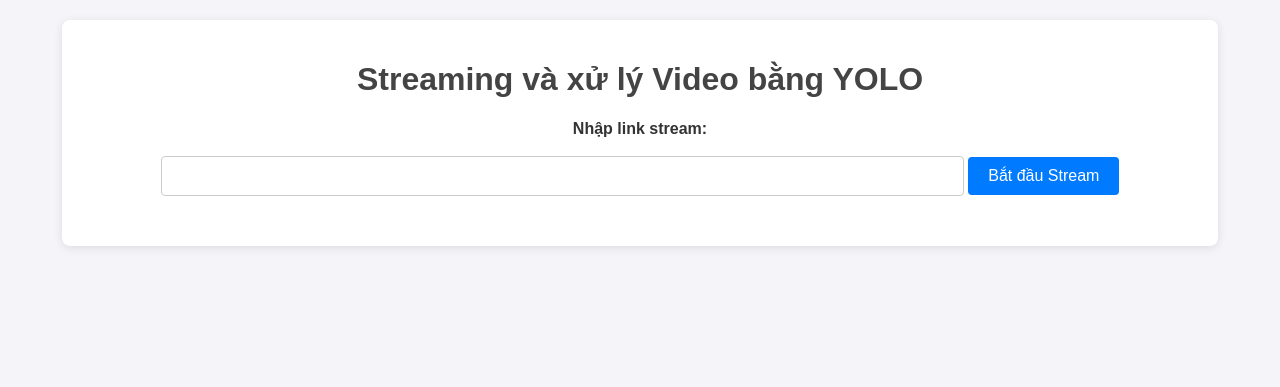
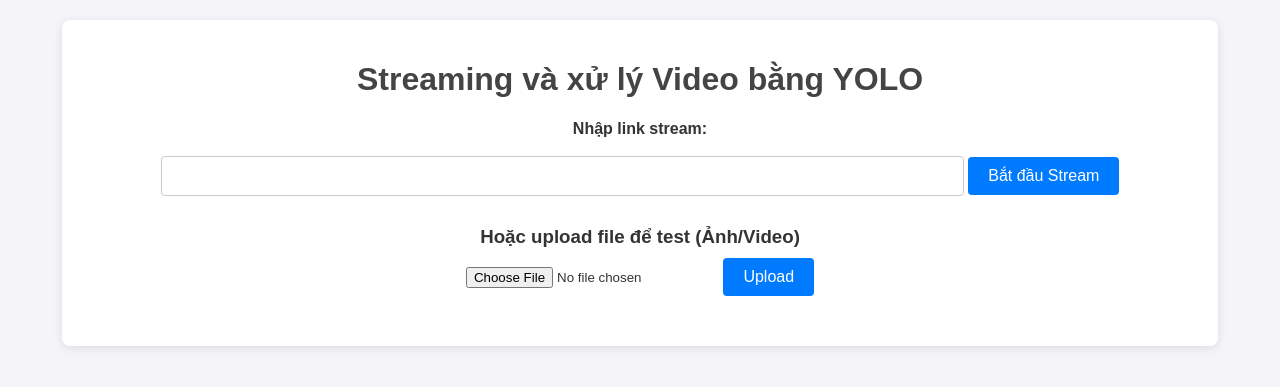
Before and after one commit to IAmTester35/Yolo_Testing, a Flask app: page / in a window 1280 px wide. Shown: the top 387 px of the page. Run offline with Flask 3, Linux system fonts and the light colour scheme.

Commit message:
feat: Implement file upload functionality for local image and video YOLO processing.

```diff
--- a/app.py
+++ b/app.py
@@ -5,8 +5,14 @@ from flask import Flask, render_template, request, Response
 from ultralytics import YOLO
 import yt_dlp
 from collections import defaultdict
+import os
+from werkzeug.utils import secure_filename
 
 app = Flask(__name__)
+app.config['UPLOAD_FOLDER'] = 'static/uploads'
+app.config['RESULT_FOLDER'] = 'static/results'
+os.makedirs(app.config['UPLOAD_FOLDER'], exist_ok=True)
+os.makedirs(app.config['RESULT_FOLDER'], exist_ok=True)
 
 try:
     model = YOLO('yolov8n.pt')
@@ -43,7 +49,12 @@ def video_processing_thread(youtube_url):
             return
 
         frame_cache[youtube_url]['processing'] = True
-        stream_url = get_youtube_stream_url(youtube_url)
+
+        if os.path.exists(youtube_url):
+             stream_url = youtube_url
+        else:
+             stream_url = get_youtube_stream_url(youtube_url)
+
         if not stream_url:
             frame_cache[youtube_url]['processing'] = False
             return
@@ -112,7 +123,38 @@ def generate_frames(youtube_url):
         client_counts[youtube_url] -= 1
         print(f"Client đã ngắt kết nối khỏi {youtube_url}. Số client còn lại: {client_counts[youtube_url]}")
 
+@app.route('/upload', methods=['POST'])
+def upload_file():
+    if 'file' not in request.files:
+        return "No file part", 400
+    file = request.files['file']
+    if file.filename == '':
+        return "No selected file", 400
 
+    filename = secure_filename(file.filename)
+    filepath = os.path.join(app.config['UPLOAD_FOLDER'], filename)
+    file.save(filepath)
+
+    # Check extension
+    ext = filename.rsplit('.', 1)[1].lower()
+
+    if ext in ['jpg', 'jpeg', 'png', 'bmp', 'webp']:
+        # Image processing
+        try:
+            results = model(filepath)
+            annotated_frame = results[0].plot()
+            result_filename = f"processed_{filename}"
+            result_path = os.path.join(app.config['RESULT_FOLDER'], result_filename)
+            cv2.imwrite(result_path, annotated_frame)
+            return render_template('index.html', image_result=result_path)
+        except Exception as e:
+            return f"Error processing image: {e}", 500
+
+    elif ext in ['mp4', 'avi', 'mov', 'mkv']:
+        # Video processing (stream)
+        return render_template('index.html', video_url=filepath)
+
+    return "Unsupported file type", 400
 @app.route('/')
 def index():
     video_url = request.args.get('video_url')
--- a/templates/index.html
+++ b/templates/index.html
@@ -30,6 +30,14 @@
             </form>
         </div>
 
+        <div class="form-container">
+            <h3>Hoặc upload file để test (Ảnh/Video)</h3>
+            <form action="{{ url_for('upload_file') }}" method="post" enctype="multipart/form-data">
+                <input type="file" name="file" accept="image/*,video/*" required>
+                <button type="submit">Upload</button>
+            </form>
+        </div>
+
         {% if video_url %}
         <div class="video-container">
             <div class="video-wrapper">
@@ -38,6 +46,15 @@
             </div>
         </div>
         {% endif %}
+
+        {% if image_result %}
+        <div class="video-container">
+            <div class="video-wrapper">
+                <h3>Ảnh đã xử lý (YOLO Detection)</h3>
+                <img src="{{ image_result }}" alt="Processed Image Result">
+            </div>
+        </div>
+        {% endif %}
     </div>
 </body>
 </html>
```
